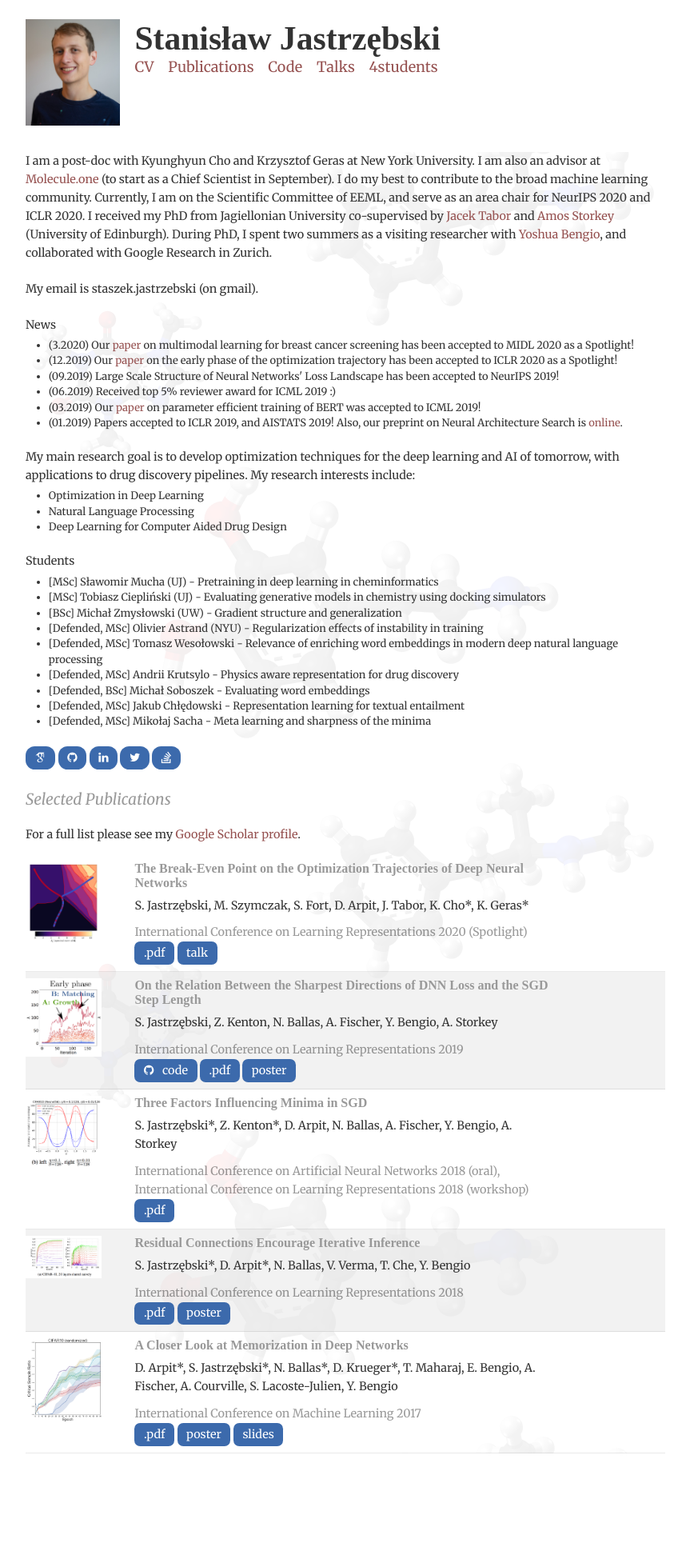
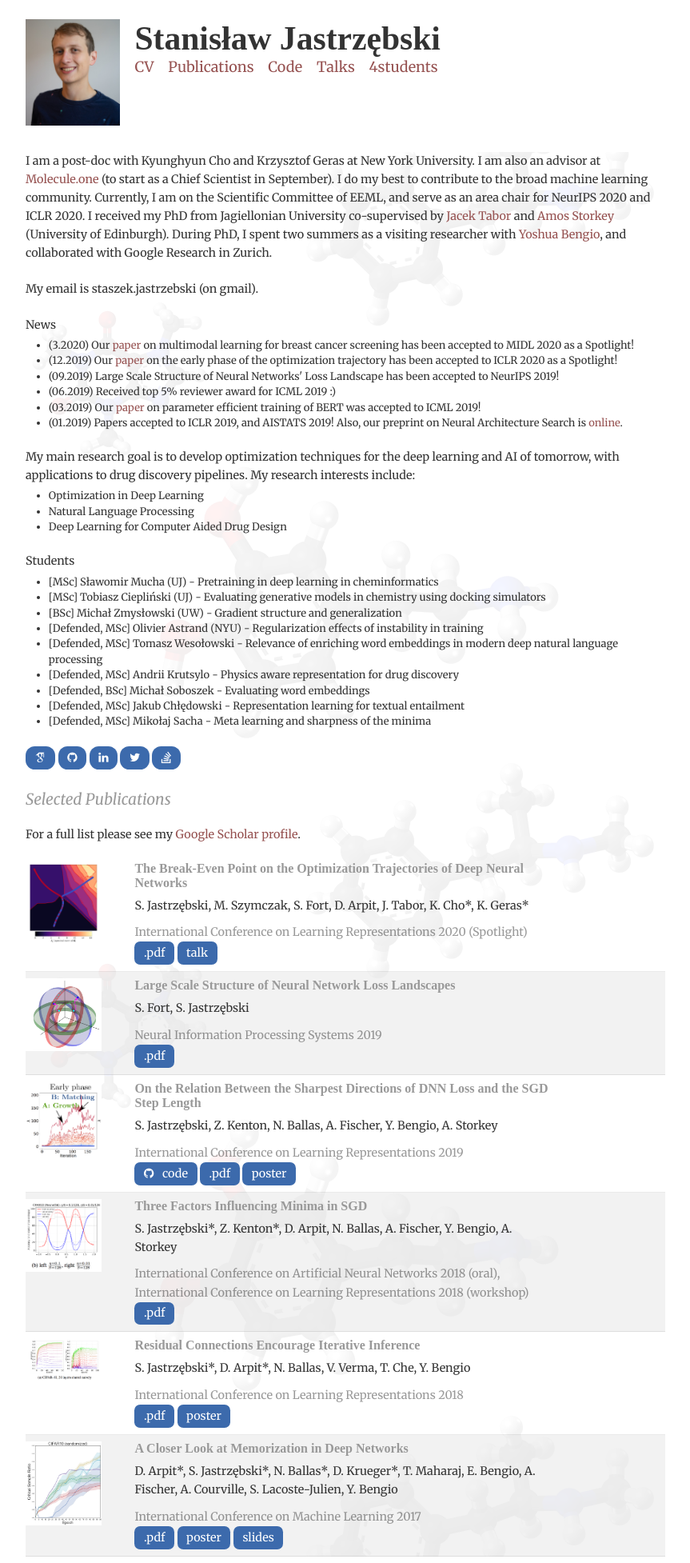
Before and after one commit to kudkudak/kudkudak.github.io, a Jekyll site: the page built from index.html, in a window 1280 px wide. Shown: the whole page at 80% size, without its empty margins (208-1071 px from the left). Built offline with Jekyll 4.4.1, drawn with Linux system fonts in a browser that asks for light colours; nearby versions of some CDN libraries; some web fonts are replaced; the list of posts is cut into pages by our own code; before the commit the page ends 1825 px from its top, so only the background shows below that.

Commit message:
New paper

```diff
--- a/_data/papers.json
+++ b/_data/papers.json
@@ -7,6 +7,14 @@
      "pdf": "https://arxiv.org/abs/2002.09572",
      "talk": "https://iclr.cc/virtual_2020/poster_r1g87C4KwB.html"
   },
+  {
+     "img": "/assets/img/publications/large_scale_structure.png",
+     "title": "Large Scale Structure of Neural Network Loss Landscapes",
+     "details": "Neural Information Processing Systems 2019",
+     "content": "S. Fort, S. Jastrzębski",
+     "pdf": "https://arxiv.org/abs/1906.04724",
+  },
+
   {
      "img": "/assets/img/publications/sharpest.png",
      "title": "On the Relation Between the Sharpest Directions of DNN Loss and the SGD Step Length",
```
Also changed, not shown: assets/img/publications/large_scale_structure.png (added).
